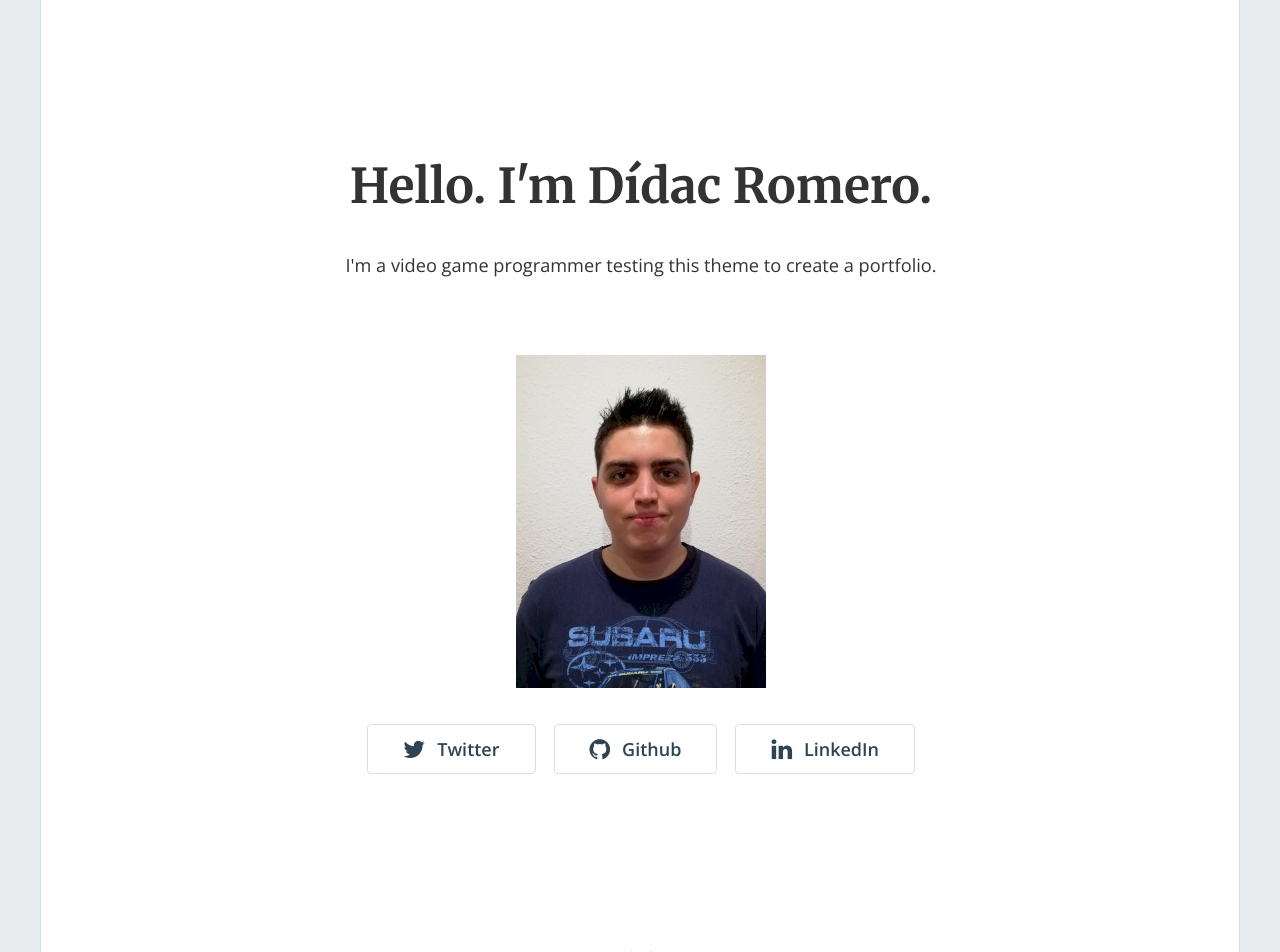
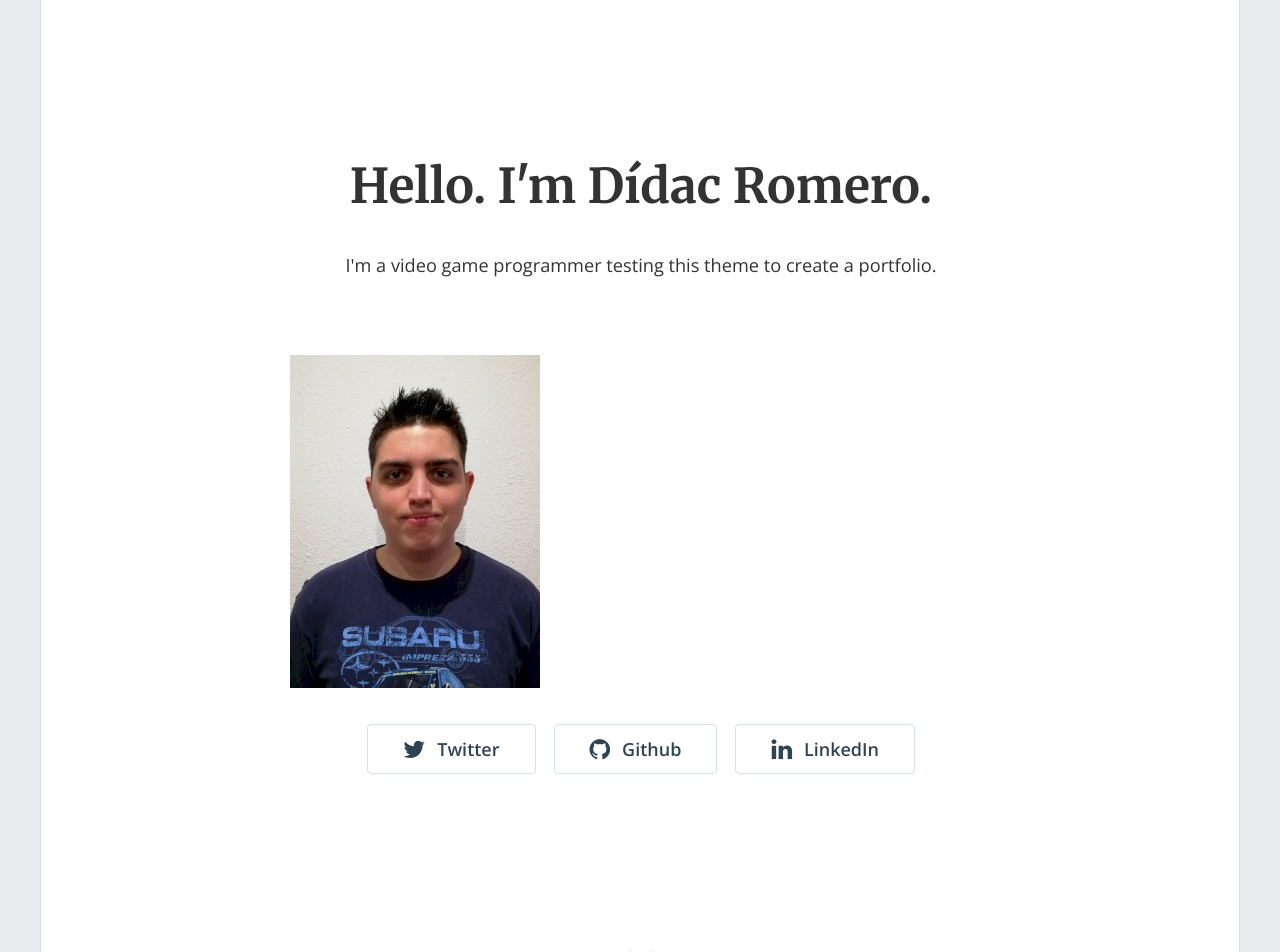
Before and after one commit to DidacRomero/didacromero.github.io, a Jekyll site: the page built from index.html, in a window 1280 px wide. Shown: the top 952 px of the page. Built offline with Jekyll 4.4.1, drawn with Linux system fonts in a browser that asks for light colours; nearby versions of some CDN libraries; the list of posts is cut into pages by our own code.

```diff
--- a/css/style.scss
+++ b/css/style.scss
@@ -64,12 +64,12 @@ img {
   width: 100%;
 }
 
-.center {
-  display: block;
-  margin-left: auto;
-  margin-right: auto;
-  width: 50%;
-}
+// .center {
+//   display: block;
+//   margin-left: auto;
+//   margin-right: auto;
+//   width: 50%;
+// }
 
 button.btn, input.btn {
   padding: 12px 35px;
```
Also changed, not shown: _posts/2019-08-12-gate_engine.md (+1 -1 lines), _posts/2020-03-12-ties_of_destiny.md (+1 -1 lines), img/posts/GATE_Demonstration.gif (added), 1 other file.
